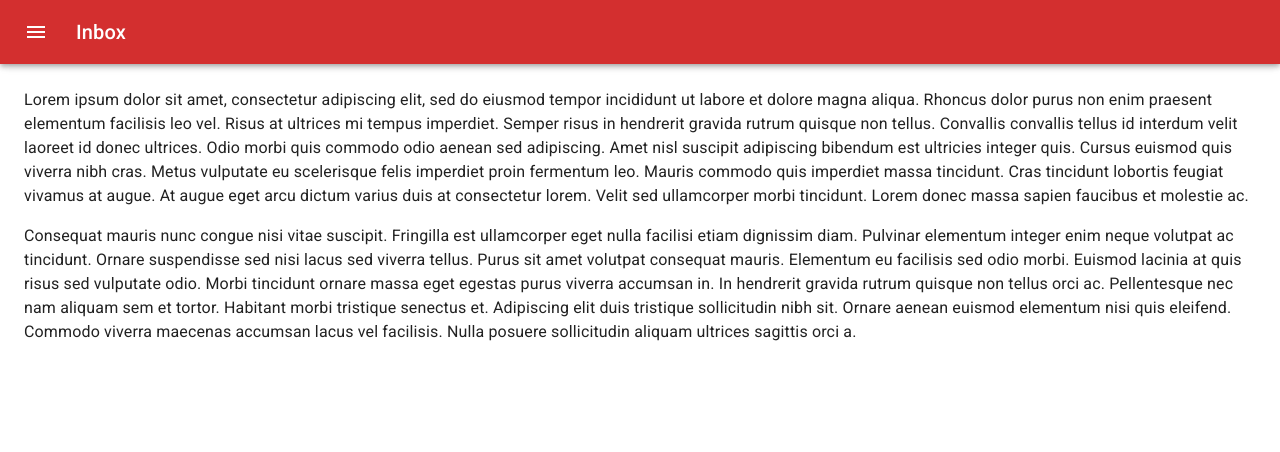
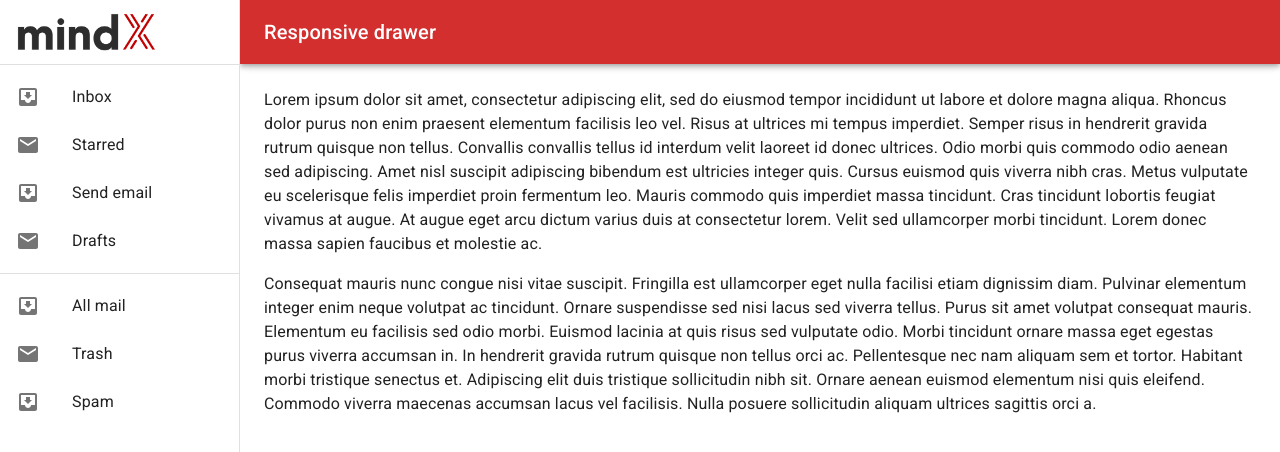
Before and after one commit to qhuydtvt/mx-react-template, a React (Create React App) app: page / in a window 1280 px wide. Shown: the top 452 px of the page. Built offline with nearby package versions, Linux system fonts and the light colour scheme.

Commit message:
Change drawer to responsive

```diff
--- a/src/components/MainLayout.tsx
+++ b/src/components/MainLayout.tsx
@@ -1,27 +1,22 @@
 import React from 'react';
-import clsx from 'clsx';
-import {
-  makeStyles,
-  useTheme,
-  Theme,
-  createStyles,
-} from '@material-ui/core/styles';
+import AppBar from '@material-ui/core/AppBar';
+import CssBaseline from '@material-ui/core/CssBaseline';
+import Divider from '@material-ui/core/Divider';
 import Drawer from '@material-ui/core/Drawer';
-import CssBaseline from '@material-ui/core/CssBaseline';
-import AppBar from '@material-ui/core/AppBar';
-import Toolbar from '@material-ui/core/Toolbar';
+import Hidden from '@material-ui/core/Hidden';
+import IconButton from '@material-ui/core/IconButton';
+import InboxIcon from '@material-ui/icons/MoveToInbox';
 import List from '@material-ui/core/List';
-import Typography from '@material-ui/core/Typography';
-import Divider from '@material-ui/core/Divider';
-import IconButton from '@material-ui/core/IconButton';
-import MenuIcon from '@material-ui/icons/Menu';
-import ChevronLeftIcon from '@material-ui/icons/ChevronLeft';
-import ChevronRightIcon from '@material-ui/icons/ChevronRight';
 import ListItem from '@material-ui/core/ListItem';
 import ListItemIcon from '@material-ui/core/ListItemIcon';
 import ListItemText from '@material-ui/core/ListItemText';
-import InboxIcon from '@material-ui/icons/MoveToInbox';
 import MailIcon from '@material-ui/icons/Mail';
+import MenuIcon from '@material-ui/icons/Menu';
+import Toolbar from '@material-ui/core/Toolbar';
+import Typography from '@material-ui/core/Typography';
+import {
+  makeStyles, useTheme, Theme, createStyles,
+} from '@material-ui/core/styles';
 import logo from './logo.png';
 
 const drawerWidth = 240;
@@ -30,112 +25,64 @@ const useStyles = makeStyles((theme: Theme) => createStyles({
   root: {
     display: 'flex',
   },
+  drawer: {
+    [theme.breakpoints.up('sm')]: {
+      width: drawerWidth,
+      flexShrink: 0,
+    },
+  },
   appBar: {
-    transition: theme.transitions.create(['margin', 'width'], {
-      easing: theme.transitions.easing.sharp,
-      duration: theme.transitions.duration.leavingScreen,
-    }),
-  },
-  appBarShift: {
+    [theme.breakpoints.up('sm')]: {
       width: `calc(100% - ${drawerWidth}px)`,
       marginLeft: drawerWidth,
-    transition: theme.transitions.create(['margin', 'width'], {
-      easing: theme.transitions.easing.easeOut,
-      duration: theme.transitions.duration.enteringScreen,
-    }),
+    },
   },
   menuButton: {
     marginRight: theme.spacing(2),
-  },
-  hide: {
+    [theme.breakpoints.up('sm')]: {
       display: 'none',
     },
-  drawer: {
-    width: drawerWidth,
-    flexShrink: 0,
+  },
+  toolbar: {
+    ...theme.mixins.toolbar,
+    display: 'flex',
+    alignItems: 'center',
+    padding: theme.spacing(1, 2),
+  },
+  toolbarLogo: {
+    height: '2.5rem',
   },
   drawerPaper: {
     width: drawerWidth,
   },
-  drawerHeader: {
-    display: 'flex',
-    alignItems: 'center',
-    padding: theme.spacing(1, 2),
-    ...theme.mixins.toolbar,
-    justifyContent: 'space-between',
-  },
-  drawerHeaderLogo: {
-    height: '2.5rem',
-  },
   content: {
     flexGrow: 1,
     padding: theme.spacing(3),
-    transition: theme.transitions.create('margin', {
-      easing: theme.transitions.easing.sharp,
-      duration: theme.transitions.duration.leavingScreen,
-    }),
-    marginLeft: -drawerWidth,
-  },
-  contentShift: {
-    transition: theme.transitions.create('margin', {
-      easing: theme.transitions.easing.easeOut,
-      duration: theme.transitions.duration.enteringScreen,
-    }),
-    marginLeft: 0,
   },
 }));
 
-export default function MainLayout(): JSX.Element {
+interface ResponsiveDrawerProps {
+  /**
+   * Injected by the documentation to work in an iframe.
+   * You won't need it on your project.
+   */
+  container?: Element;
+}
+
+export default function ResponsiveDrawer(props: ResponsiveDrawerProps): JSX.Element {
+  const { container } = props;
   const classes = useStyles();
   const theme = useTheme();
-  const [open, setOpen] = React.useState(false);
+  const [mobileOpen, setMobileOpen] = React.useState(false);
 
-  const handleDrawerOpen = (): void => {
-    setOpen(true);
+  const handleDrawerToggle = (): void => {
+    setMobileOpen(!mobileOpen);
   };
 
-  const handleDrawerClose = (): void => {
-    setOpen(false);
-  };
-
-  return (
-    <div className={classes.root}>
-      <CssBaseline />
-      <AppBar
-        position="fixed"
-        className={clsx(classes.appBar, {
-          [classes.appBarShift]: open,
-        })}
-      >
-        <Toolbar>
-          <IconButton
-            color="inherit"
-            aria-label="open drawer"
-            onClick={handleDrawerOpen}
-            edge="start"
-            className={clsx(classes.menuButton, open && classes.hide)}
-          >
-            <MenuIcon />
-          </IconButton>
-          <Typography variant="h6" noWrap>
-            Inbox
-          </Typography>
-        </Toolbar>
-      </AppBar>
-      <Drawer
-        className={classes.drawer}
-        variant="persistent"
-        anchor="left"
-        open={open}
-        classes={{
-          paper: classes.drawerPaper,
-        }}
-      >
-        <div className={classes.drawerHeader}>
-          <img src={logo} alt="MindX Logo" className={classes.drawerHeaderLogo} />
-          <IconButton onClick={handleDrawerClose}>
-            {theme.direction === 'ltr' ? <ChevronLeftIcon /> : <ChevronRightIcon />}
-          </IconButton>
+  const drawer = (
+    <div>
+      <div className={classes.toolbar}>
+        <img src={logo} alt="MindX Logo" className={classes.toolbarLogo} />
       </div>
       <Divider />
       <List>
@@ -155,13 +102,61 @@ export default function MainLayout(): JSX.Element {
           </ListItem>
         ))}
       </List>
+    </div>
+  );
+
+  return (
+    <div className={classes.root}>
+      <CssBaseline />
+      <AppBar position="fixed" className={classes.appBar}>
+        <Toolbar>
+          <IconButton
+            color="inherit"
+            aria-label="open drawer"
+            edge="start"
+            onClick={handleDrawerToggle}
+            className={classes.menuButton}
+          >
+            <MenuIcon />
+          </IconButton>
+          <Typography variant="h6" noWrap>
+            Responsive drawer
+          </Typography>
+        </Toolbar>
+      </AppBar>
+      <nav className={classes.drawer} aria-label="mailbox folders">
+        {/* The implementation can be swapped with js to avoid SEO duplication of links. */}
+        <Hidden smUp implementation="css">
+          <Drawer
+            container={container}
+            variant="temporary"
+            anchor={theme.direction === 'rtl' ? 'right' : 'left'}
+            open={mobileOpen}
+            onClose={handleDrawerToggle}
+            classes={{
+              paper: classes.drawerPaper,
+            }}
+            ModalProps={{
+              keepMounted: true, // Better open performance on mobile.
+            }}
+          >
+            {drawer}
           </Drawer>
-      <main
-        className={clsx(classes.content, {
-          [classes.contentShift]: open,
-        })}
+        </Hidden>
+        <Hidden xsDown implementation="css">
+          <Drawer
+            classes={{
+              paper: classes.drawerPaper,
+            }}
+            variant="permanent"
+            open
           >
-        <div className={classes.drawerHeader} />
+            {drawer}
+          </Drawer>
+        </Hidden>
+      </nav>
+      <main className={classes.content}>
+        <div className={classes.toolbar} />
         <Typography paragraph>
           Lorem ipsum dolor sit amet, consectetur adipiscing elit, sed do eiusmod tempor incididunt
           ut labore et dolore magna aliqua. Rhoncus dolor purus non enim praesent elementum
```
Lines whose indentation alone changed are shown as unchanged.
